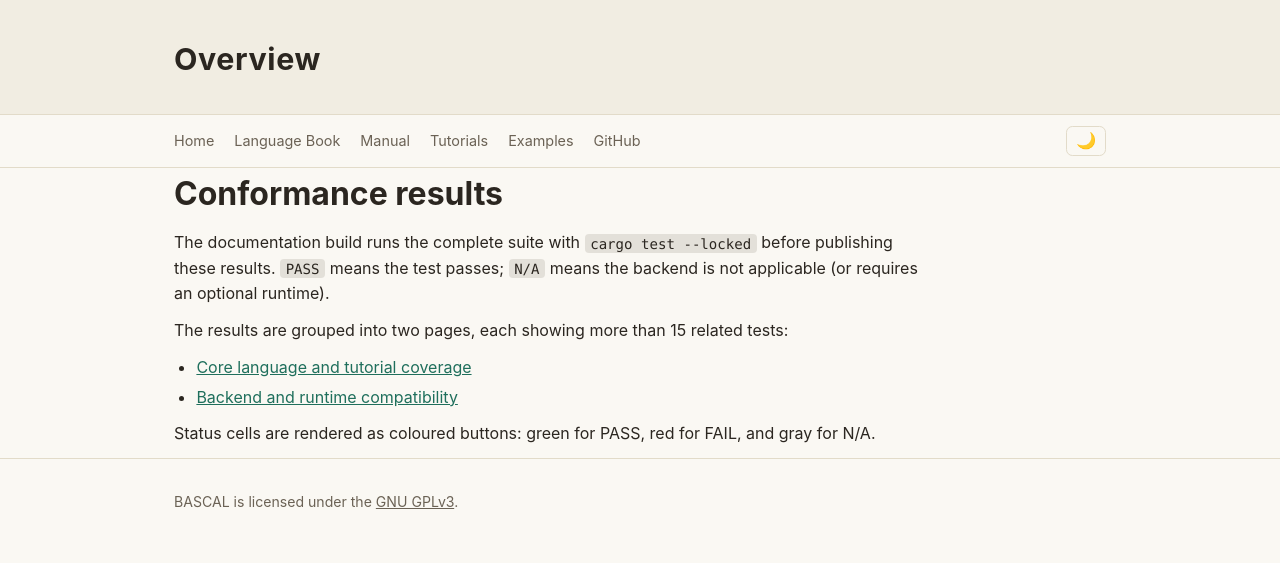
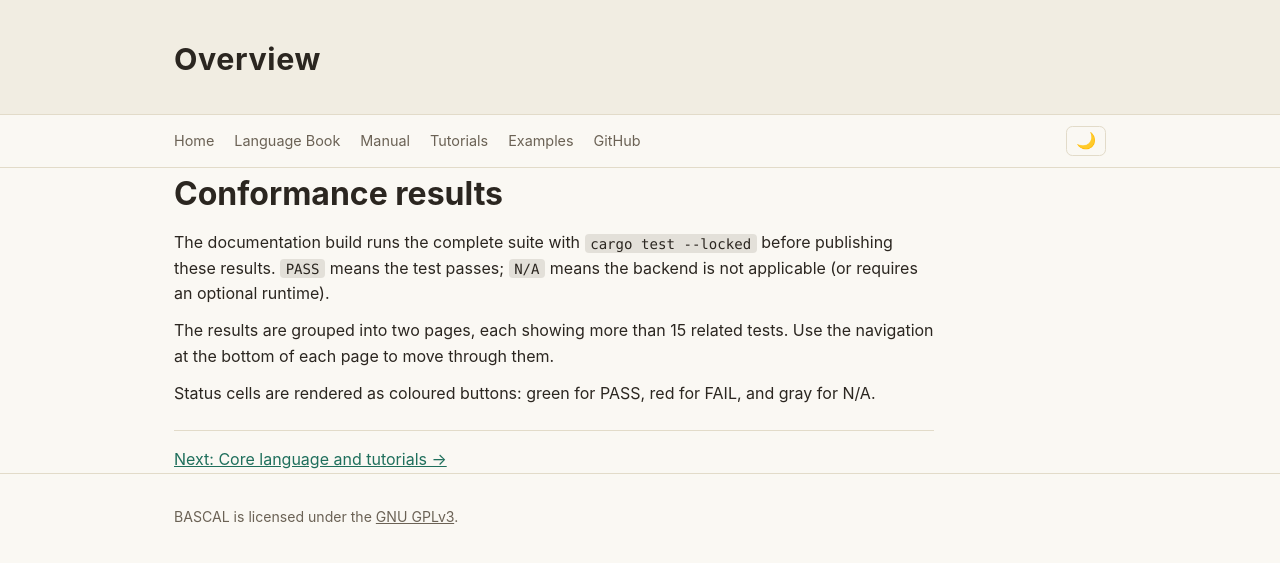
Before and after one commit to johnjoeallen/bascal, an MkDocs documentation site: the page built from docs/conformance.md, in a window 1280 px wide. Shown: the top 563 px of the page. Built offline with MkDocs 1.6.1, drawn with Linux system fonts in a browser that asks for light colours.

Commit message:
Add previous and next conformance navigation

```diff
--- a/docs/conformance.md
+++ b/docs/conformance.md
@@ -5,10 +5,11 @@ before publishing these results. `PASS` means the test passes; `N/A` means the
 backend is not applicable (or requires an optional runtime).
 
 The results are grouped into two pages, each showing more than 15 related
-tests:
-
-- [Core language and tutorial coverage](conformance/core-language.md)
-- [Backend and runtime compatibility](conformance/backend-runtime.md)
+tests. Use the navigation at the bottom of each page to move through them.
 
 Status cells are rendered as coloured buttons: green for PASS, red for FAIL,
 and gray for N/A.
+
+<nav class="conformance-nav" aria-label="Conformance results navigation">
+  <a href="conformance/core-language/">Next: Core language and tutorials →</a>
+</nav>
--- a/docs/style.css
+++ b/docs/style.css
@@ -283,6 +283,15 @@ section p.lede { color: var(--fg-dim); max-width: 46rem; margin-top: 0; }
 .conformance-status.fail { background: #c9362b; border-color: #96251e; }
 .conformance-status.na { background: #68717d; border-color: #4d5660; }
 
+.conformance-nav {
+  display: flex;
+  justify-content: space-between;
+  gap: 1rem;
+  margin-top: 1.5rem;
+  padding-top: 1rem;
+  border-top: 1px solid var(--card-border);
+}
+
 /* single-pane snippet card, used on tutorial pages */
 .snippet {
   background: var(--card-bg);
```
Also changed, not shown: docs/conformance/backend-runtime.md (+5 -0 lines), docs/conformance/core-language.md (+5 -0 lines).
